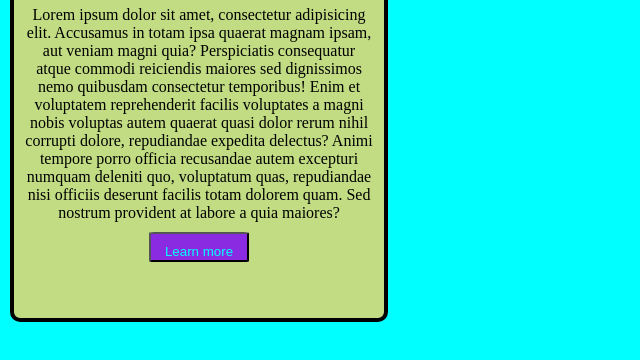
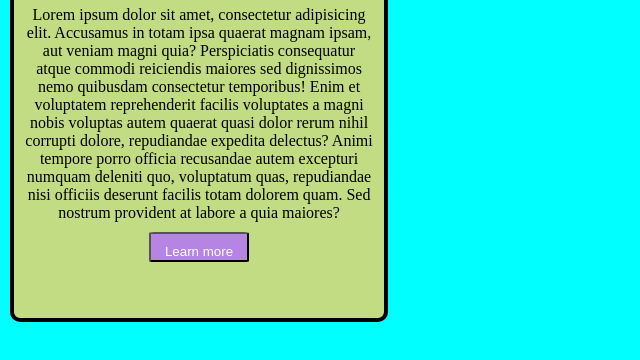
Before and after one commit to Kiran5655/FirstWebsites, a plain HTML site: page Website 1/index.html in a window 1280 px wide. Shown: the part 266-626 px from the top of the page, without its empty margins (0-640 px from the left). Drawn offline with Linux system fonts and the light colour scheme.

```diff
--- a/Website 1/style.css
+++ b/Website 1/style.css
@@ -34,8 +34,8 @@
 
 }
 .box2 #bun{
-    background-color: blueviolet;
-    color: aqua;
+    background-color: rgb(182, 133, 228);
+    color: rgb(253, 255, 254);
     border-radius: 5%;
     height: 30px;
     width: 100px;
```
